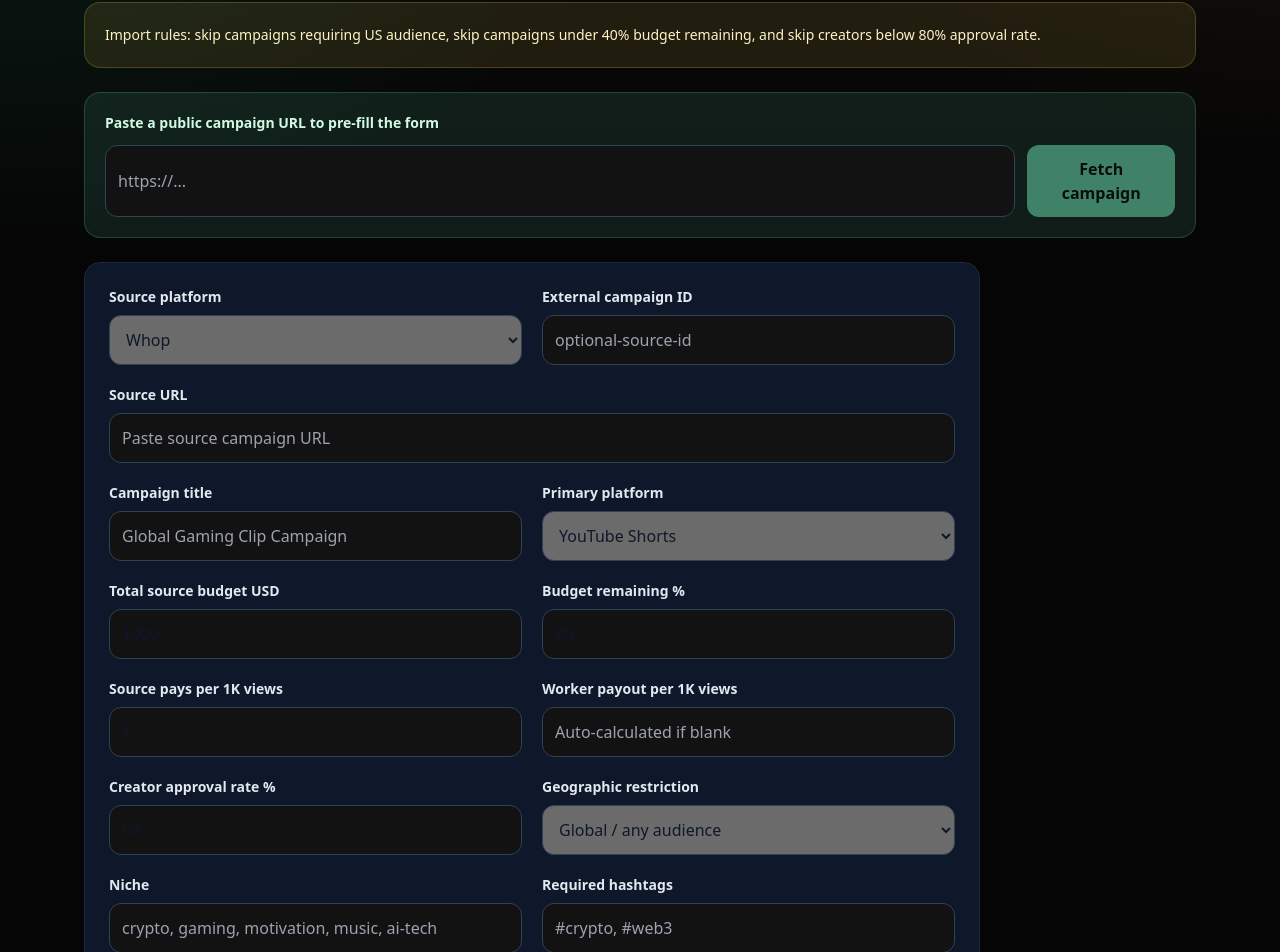
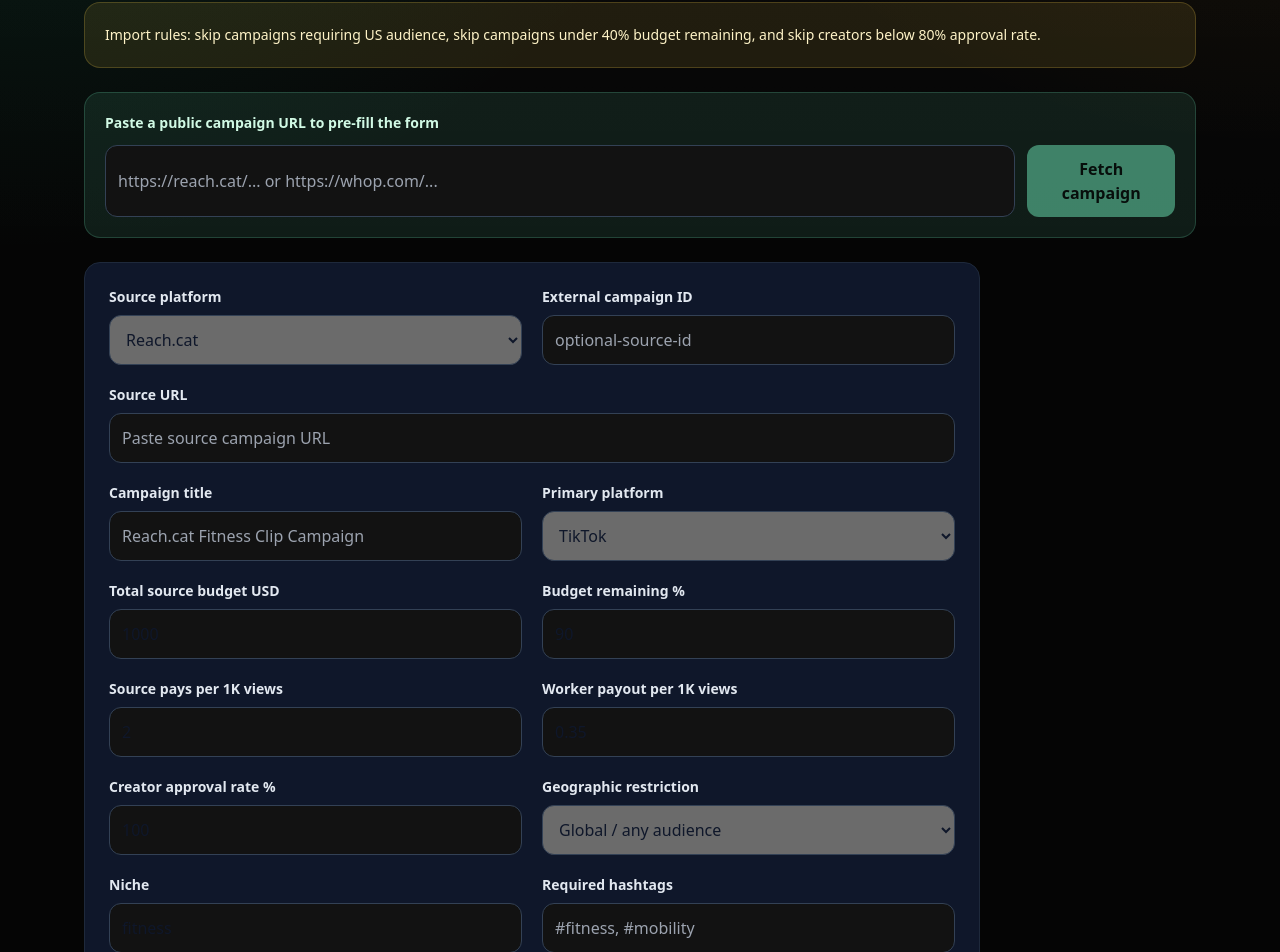
Before and after one commit to youssefalw2001/Clip-bounty-, a Next.js app: page /admin/import in a window 1280 px wide. Shown: the part 561-1513 px from the top of the page. Built offline with nearby package versions, Linux system fonts and the light colour scheme; no server answers.

Commit message:
Add Reach.cat import option and defaults to admin form

```diff
--- a/components/AdminImportForm.tsx
+++ b/components/AdminImportForm.tsx
@@ -52,6 +52,8 @@ export function AdminImportForm() {
     }
   }
 
+  const isReach = draft?.sourcePlatform === "reach_cat" || sourceUrl.includes("reach.cat");
+
   return (
     <div className="space-y-6">
       <div className="rounded-2xl border border-emerald-300/20 bg-emerald-300/10 p-5">
@@ -64,7 +66,7 @@ export function AdminImportForm() {
             value={sourceUrl}
             onChange={(event) => setSourceUrl(event.target.value)}
             className="w-full rounded-xl border border-slate-700 p-3 text-slate-950"
-            placeholder="https://..."
+            placeholder="https://reach.cat/... or https://whop.com/..."
           />
           <button
             type="button"
@@ -83,13 +85,19 @@ export function AdminImportForm() {
             <p className="mt-2 text-xs opacity-80">Review every field before importing. Scraped values are guesses, not guaranteed truth.</p>
           </div>
         ) : null}
+        {isReach ? (
+          <div className="mt-4 rounded-2xl border border-emerald-300/30 bg-black/25 p-4 text-sm text-emerald-100">
+            Reach.cat preset active: global audience, USDT badge, and worker CPM defaults optimized for $1-$6 source CPM campaigns.
+          </div>
+        ) : null}
       </div>
 
       <form action={importCampaignAction} className="max-w-4xl rounded-2xl border border-slate-800 bg-slate-900 p-6">
         <div className="grid gap-5 md:grid-cols-2">
           <div>
             <label className="block text-sm font-semibold text-slate-200" htmlFor="sourcePlatform">Source platform</label>
-            <select id="sourcePlatform" name="sourcePlatform" className="mt-2 w-full rounded-xl border border-slate-700 p-3" defaultValue={draft?.sourcePlatform || "whop"} key={`source-${draft?.sourcePlatform || "whop"}`}>
+            <select id="sourcePlatform" name="sourcePlatform" className="mt-2 w-full rounded-xl border border-slate-700 p-3" defaultValue={draft?.sourcePlatform || "reach_cat"} key={`source-${draft?.sourcePlatform || "reach_cat"}`}>
+              <option value="reach_cat">Reach.cat</option>
               <option value="whop">Whop</option>
               <option value="vyro">Vyro</option>
               <option value="mrktplce">MRKTPLCE</option>
@@ -106,11 +114,11 @@ export function AdminImportForm() {
           </div>
           <div>
             <label className="block text-sm font-semibold text-slate-200" htmlFor="title">Campaign title</label>
-            <input id="title" name="title" required className="mt-2 w-full rounded-xl border border-slate-700 p-3" placeholder="Global Gaming Clip Campaign" defaultValue={draft?.title || ""} key={`title-${draft?.title || ""}`} />
+            <input id="title" name="title" required className="mt-2 w-full rounded-xl border border-slate-700 p-3" placeholder="Reach.cat Fitness Clip Campaign" defaultValue={draft?.title || ""} key={`title-${draft?.title || ""}`} />
           </div>
           <div>
             <label className="block text-sm font-semibold text-slate-200" htmlFor="platform">Primary platform</label>
-            <select id="platform" name="platform" className="mt-2 w-full rounded-xl border border-slate-700 p-3" defaultValue={draft?.platform || "youtube"} key={`platform-${draft?.platform || "youtube"}`}>
+            <select id="platform" name="platform" className="mt-2 w-full rounded-xl border border-slate-700 p-3" defaultValue={draft?.platform || "tiktok"} key={`platform-${draft?.platform || "tiktok"}`}>
               <option value="youtube">YouTube Shorts</option>
               <option value="tiktok">TikTok</option>
               <option value="instagram">Instagram Reels</option>
@@ -122,19 +130,19 @@ export function AdminImportForm() {
           </div>
           <div>
             <label className="block text-sm font-semibold text-slate-200" htmlFor="budgetPctRemaining">Budget remaining %</label>
-            <input id="budgetPctRemaining" name="budgetPctRemaining" required type="number" min="0" max="100" className="mt-2 w-full rounded-xl border border-slate-700 p-3" placeholder="80" defaultValue={draft?.budgetPctRemaining || 80} key={`remaining-${draft?.budgetPctRemaining || 80}`} />
+            <input id="budgetPctRemaining" name="budgetPctRemaining" required type="number" min="0" max="100" className="mt-2 w-full rounded-xl border border-slate-700 p-3" placeholder="90" defaultValue={draft?.budgetPctRemaining || 90} key={`remaining-${draft?.budgetPctRemaining || 90}`} />
           </div>
           <div>
             <label className="block text-sm font-semibold text-slate-200" htmlFor="externalPayoutPer1k">Source pays per 1K views</label>
-            <input id="externalPayoutPer1k" name="externalPayoutPer1k" required type="number" min="0.01" step="0.01" className="mt-2 w-full rounded-xl border border-slate-700 p-3" placeholder="1.00" defaultValue={draft?.externalPayoutPer1k || 1} key={`source-cpm-${draft?.externalPayoutPer1k || 1}`} />
+            <input id="externalPayoutPer1k" name="externalPayoutPer1k" required type="number" min="0.01" step="0.01" className="mt-2 w-full rounded-xl border border-slate-700 p-3" placeholder="2.00" defaultValue={draft?.externalPayoutPer1k || 2} key={`source-cpm-${draft?.externalPayoutPer1k || 2}`} />
           </div>
           <div>
             <label className="block text-sm font-semibold text-slate-200" htmlFor="ourPayoutPer1k">Worker payout per 1K views</label>
-            <input id="ourPayoutPer1k" name="ourPayoutPer1k" type="number" min="0.01" step="0.01" className="mt-2 w-full rounded-xl border border-slate-700 p-3" placeholder="Auto-calculated if blank" defaultValue={draft?.suggestedWorkerPayoutPer1k || ""} key={`worker-cpm-${draft?.suggestedWorkerPayoutPer1k || ""}`} />
+            <input id="ourPayoutPer1k" name="ourPayoutPer1k" type="number" min="0.01" step="0.01" className="mt-2 w-full rounded-xl border border-slate-700 p-3" placeholder="Reach default: 0.25-0.50" defaultValue={draft?.suggestedWorkerPayoutPer1k || "0.35"} key={`worker-cpm-${draft?.suggestedWorkerPayoutPer1k || "0.35"}`} />
           </div>
           <div>
             <label className="block text-sm font-semibold text-slate-200" htmlFor="approvalRatePct">Creator approval rate %</label>
-            <input id="approvalRatePct" name="approvalRatePct" required type="number" min="0" max="100" className="mt-2 w-full rounded-xl border border-slate-700 p-3" placeholder="90" defaultValue={draft?.approvalRatePct || 90} key={`approval-${draft?.approvalRatePct || 90}`} />
+            <input id="approvalRatePct" name="approvalRatePct" required type="number" min="0" max="100" className="mt-2 w-full rounded-xl border border-slate-700 p-3" placeholder="100" defaultValue={draft?.approvalRatePct || 100} key={`approval-${draft?.approvalRatePct || 100}`} />
           </div>
           <div>
             <label className="block text-sm font-semibold text-slate-200" htmlFor="geographicRestriction">Geographic restriction</label>
@@ -146,11 +154,11 @@ export function AdminImportForm() {
           </div>
           <div>
             <label className="block text-sm font-semibold text-slate-200" htmlFor="niche">Niche</label>
-            <input id="niche" name="niche" className="mt-2 w-full rounded-xl border border-slate-700 p-3" placeholder="crypto, gaming, motivation, music, ai-tech" defaultValue={draft?.niche || ""} key={`niche-${draft?.niche || ""}`} />
+            <input id="niche" name="niche" className="mt-2 w-full rounded-xl border border-slate-700 p-3" placeholder="fitness, crypto, gaming, motivation, music, ai-tech" defaultValue={draft?.niche || "fitness"} key={`niche-${draft?.niche || "fitness"}`} />
           </div>
           <div>
             <label className="block text-sm font-semibold text-slate-200" htmlFor="requiredHashtags">Required hashtags</label>
-            <input id="requiredHashtags" name="requiredHashtags" className="mt-2 w-full rounded-xl border border-slate-700 p-3" placeholder="#crypto, #web3" />
+            <input id="requiredHashtags" name="requiredHashtags" className="mt-2 w-full rounded-xl border border-slate-700 p-3" placeholder="#fitness, #mobility" />
           </div>
         </div>
 
@@ -158,7 +166,7 @@ export function AdminImportForm() {
         <textarea id="description" name="description" rows={4} className="mt-2 w-full rounded-xl border border-slate-700 p-3" placeholder="Paste campaign description here." defaultValue={draft?.description || ""} key={`description-${draft?.description || ""}`} />
 
         <label className="mt-5 block text-sm font-semibold text-slate-200" htmlFor="rules">Rules</label>
-        <textarea id="rules" name="rules" rows={5} className="mt-2 w-full rounded-xl border border-slate-700 p-3" placeholder="One rule per line. Include geography, approval rules, submission deadlines, and required CTA." defaultValue={draft?.extractedTextPreview || ""} key={`rules-${draft?.extractedTextPreview || ""}`} />
+        <textarea id="rules" name="rules" rows={5} className="mt-2 w-full rounded-xl border border-slate-700 p-3" placeholder="One rule per line. Include campaign rules, source video rules, and submission rules." defaultValue={draft?.extractedTextPreview || "Global audience accepted\nUSDT payout source\nNo fake views\nSubmit clip URLs quickly after posting"} key={`rules-${draft?.extractedTextPreview || "reach-default"}`} />
 
         <label className="mt-5 block text-sm font-semibold text-slate-200" htmlFor="sourceAssetUrls">Source asset URLs</label>
         <textarea id="sourceAssetUrls" name="sourceAssetUrls" rows={3} className="mt-2 w-full rounded-xl border border-slate-700 p-3" placeholder="One asset URL per line" />
```
